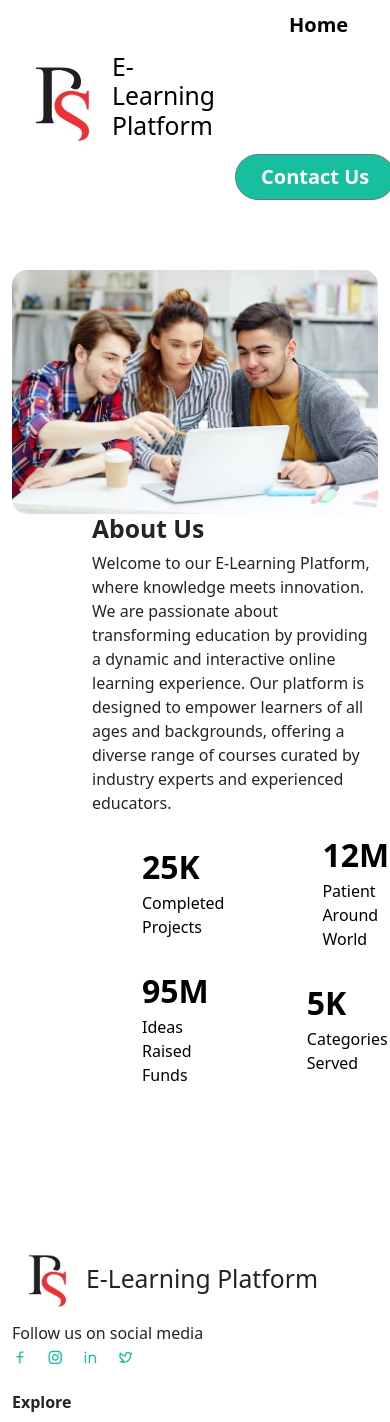
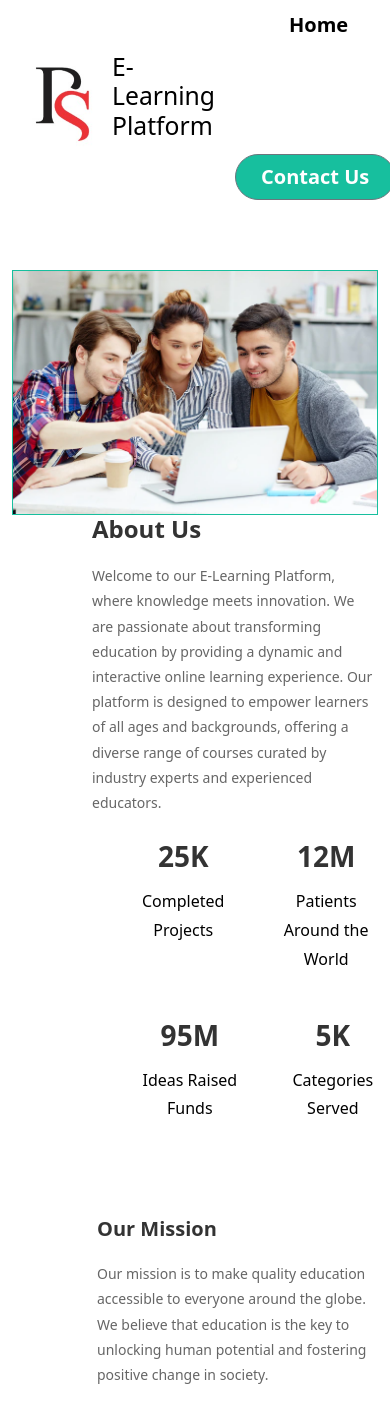
Before and after one commit to LadeHarshal/E-learn, a React (Create React App) app: page /aboutus in a window 390 px wide. Shown: the top 1422 px of the page. Built offline with nearby package versions, Linux system fonts and the light colour scheme.

Commit message:
about us

```diff
--- a/src/Component/Aboutus/ExtendedAboutUs.js
+++ b/src/Component/Aboutus/ExtendedAboutUs.js
@@ -1,14 +1,115 @@
-// ExtendedAboutUs.js
 import React from "react";
+import "./extendedabout.css";
+import { Container, Row, Col } from "reactstrap";
+import aboutImg from "../../assets/images/about-us.png";
+import missionImg from "../../assets/images/misssion.jpg";
+import valuesImg from "../../assets/images/value.png";
+import CountUp from "react-countup";
 
-const ExtendedAboutUs = () => {
+const AboutUs = () => {
   return (
-    <div>
-      <h3>Extended Details</h3>
-      <p>This is additional information about our platform.</p>
-      {/* Add more details as needed */}
-    </div>
+    <section className="about-section">
+      <Container>
+        <Row className="align-items-center">
+          <Col lg="6" md="6">
+            <div className="about__img">
+              <img src={aboutImg} alt="About Us" className="img-fluid" />
+            </div>
+          </Col>
+
+          <Col lg="6" md="6">
+            <div className="about__content">
+              <h2>About Us</h2>
+              <p>
+                Welcome to our E-Learning Platform, where knowledge meets
+                innovation. We are passionate about transforming education by
+                providing a dynamic and interactive online learning experience.
+                Our platform is designed to empower learners of all ages and
+                backgrounds, offering a diverse range of courses curated by
+                industry experts and experienced educators.
+              </p>
+
+              <div className="about__counter">
+                <div className="d-flex justify-content-between">
+                  <div className="single__counter">
+                    <span className="counter">
+                      <CountUp start={0} end={25} duration={2} suffix="K" />
+                    </span>
+                    <p className="counter__title">Completed Projects</p>
+                  </div>
+
+                  <div className="single__counter">
+                    <span className="counter">
+                      <CountUp start={0} end={12} duration={2} suffix="M" />
+                    </span>
+                    <p className="counter__title">Patients Around the World</p>
+                  </div>
+                </div>
+
+                <div className="d-flex justify-content-between mt-4">
+                  <div className="single__counter">
+                    <span className="counter">
+                      <CountUp start={0} end={95} duration={2} suffix="M" />
+                    </span>
+                    <p className="counter__title">Ideas Raised Funds</p>
+                  </div>
+
+                  <div className="single__counter">
+                    <span className="counter">
+                      <CountUp start={0} end={5} duration={2} suffix="K" />
+                    </span>
+                    <p className="counter__title">Categories Served</p>
+                  </div>
+                </div>
+              </div>
+            </div>
+          </Col>
+        </Row>
+
+        {/* Our Mission */}
+        <Row className="mt-5">
+
+          <Col lg="6" md="6">
+            <div className="mission__content">
+              <h3>Our Mission</h3>
+              <p>
+                Our mission is to make quality education accessible to everyone
+                around the globe. We believe that education is the key to
+                unlocking human potential and fostering positive change in
+                society.
+              </p>
+            </div>
+          </Col>
+          <Col lg="6" md="6">
+            <div className="mission__img">
+              <img src={missionImg} alt="Our Mission" className="img-fluid" />
+            </div>
+          </Col>
+        </Row>
+
+        {/* Our Values */}
+        <Row className="mt-5">
+          <Col lg="6" md="6">
+            <div className="values__img">
+              <img src={valuesImg} alt="Our Values" className="img-fluid" />
+            </div>
+          </Col>
+          <Col lg="6" md="6">
+            <div className="values__content">
+              <h3>Our Values</h3>
+              <ul>
+              <li>Excellence: We strive for excellence in everything we do.</li>
+                <li>Innovation: We embrace innovation to continuously improve and adapt.</li>
+                <li>Inclusivity: We foster an inclusive learning environment where diversity is celebrated.</li>
+                <li>Collaboration: We believe in the power of collaboration and teamwork.</li>
+                <li>Integrity: We uphold the highest standards of integrity and ethics.</li>
+              </ul>
+            </div>
+          </Col>
+        </Row>
+      </Container>
+    </section>
   );
 };
 
-export default ExtendedAboutUs;
+export default AboutUs;
--- /dev/null
+++ b/src/Component/Aboutus/extendedabout.css
@@ -0,0 +1,191 @@
+.counter {
+    font-size: 2rem;
+    font-weight: 600;
+    color: black;
+  }
+
+  .counter__title {
+    font-size: 1rem;
+    color: black;
+    font-weight: 500;
+  }
+
+  .about__content {
+    padding-left: 80px;
+  }
+
+  .about__img img {
+    border-radius: 15px;
+}
+
+  .about__content h2 {
+    font-weight: 600;
+  }
+  .single__counter {
+    padding-left: 50px;
+  }
+  section {
+    margin-top: 5rem;
+  }
+/* About Section */
+.about__img img {
+    border-radius: 10px;
+    box-shadow: 0px 0px 20px rgba(0, 0, 0, 0.40);
+  }
+
+  .about__content h2 {
+    font-size: 32px;
+    font-weight: 700;
+    color: #333;
+    margin-bottom: 20px;
+  }
+
+  .about__content p {
+    font-size: 18px;
+    color: #666;
+    line-height: 1.8;
+    font-weight: 400;
+  }
+
+  .about__counter {
+    margin-top: 30px;
+  }
+
+  .single__counter {
+    text-align: center;
+  }
+
+  .single__counter .counter {
+    font-size: 36px;
+    font-weight: 700;
+    color: #333;
+  }
+
+  .single__counter .counter__title {
+    font-size: 16px;
+    color: black;
+    margin-top: 10px;
+  }
+
+  /* Our Mission Section */
+  .mission__img img {
+    border-radius: 10px;
+    box-shadow: 0px 0px 20px rgba(0, 0, 0, 0.40);
+    margin-top: 20px;
+    margin-left: 100px;
+
+  }
+
+  .mission__content h3 {
+    font-size: 32px;
+    font-weight: 700;
+    color: #333;
+    margin-bottom: 20px;
+    margin-top: 30px;
+    margin-left: 85px;
+
+
+  }
+
+  .mission__content p {
+    font-size: 18px;
+    color: #666;
+    line-height: 1.8;
+    font-weight: 400;
+    margin-left: 85px;
+
+  }
+
+  /* Our Values Section */
+  .values__img img {
+    border-radius: 10px;
+    box-shadow: 0px 0px 20px rgba(0, 0, 0, 0.40);
+    margin-top: 130px;
+
+  }
+
+  .values__content h3 {
+    font-size: 32px;
+    font-weight: 700;
+    color: #333;
+    margin-bottom: 20px;
+    margin-top: 80px;
+    margin-left: 85px;
+
+  }
+
+  .values__content ul {
+    list-style: none;
+    padding-left: 0;
+  }
+
+  .values__content ul li {
+    color: #666;
+    line-height: 1.8;
+    margin-bottom: 10px;
+    margin-left: 85px;
+    font-weight: 400;
+    font-size: 18px;
+  }
+
+  /* Responsive */
+  @media (max-width: 991.98px) {
+    .about__content h2 {
+      font-size: 28px;
+    }
+
+    .about__counter {
+      margin-top: 20px;
+    }
+
+    .single__counter .counter {
+      font-size: 32px;
+    }
+
+    .mission__content h3,
+    .values__content h3 {
+      font-size: 24px;
+    }
+  }
+
+  @media (max-width: 767.98px) {
+    .about__img img,
+    .mission__img img,
+    .values__img img {
+      border-radius: 0;
+      box-shadow: none;
+    }
+
+    .about__content h2 {
+      font-size: 24px;
+    }
+
+    .about__content p,
+    .mission__content p,
+    .values__content ul li {
+      font-size: 14px;
+    }
+
+    .single__counter .counter {
+      font-size: 28px;
+    }
+
+    .mission__content h3,
+    .values__content h3 {
+      font-size: 20px;
+    }
+  }
+/* extendedabout.css */
+
+.img-fluid {
+    max-width: 100%;
+    height: auto;
+    border-radius: 10px;
+    transition: transform 0.3s ease-in-out, box-shadow 0.3s ease-in-out;
+    border: 1px solid  #17bf9e;
+  }
+
+  .img-fluid:hover {
+    transform: scale(1.05); /* Zoom effect on hover */
+    box-shadow: 0 0 20px rgba(0, 0, 0, 0.5); /* Darker shadow on hover */
+  }
--- a/src/Component/Router/Router.js
+++ b/src/Component/Router/Router.js
@@ -13,6 +13,7 @@ import TeacherDashboard from "../Teacher/TeacherDashboard";
 import ContactUs from "../ContactUs/ContactUs";
 import BlogPage from "../Blog/BlogPage";
 import PrivacyPolicy from "../PrivacyPolicy/PrivacyPolicy";
+import ExtendedAboutUs from "../Aboutus/ExtendedAboutUs"
 
 const Router = () => {
   return (
@@ -53,7 +54,7 @@ const Router = () => {
         path="/aboutus"
         element={
           <>
-            <Header /> <AboutUs /> <Footer />
+            <Header /> <ExtendedAboutUs /> <Footer />
           </>
         }
       />
```
Also changed, not shown: src/assets/images/misssion.jpg (added), src/assets/images/value.png (added).
